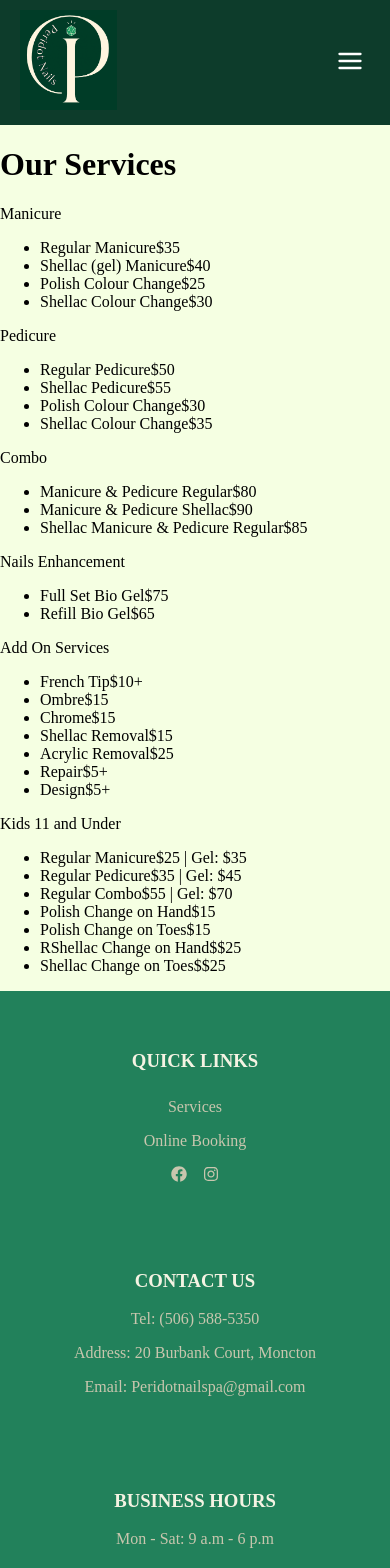
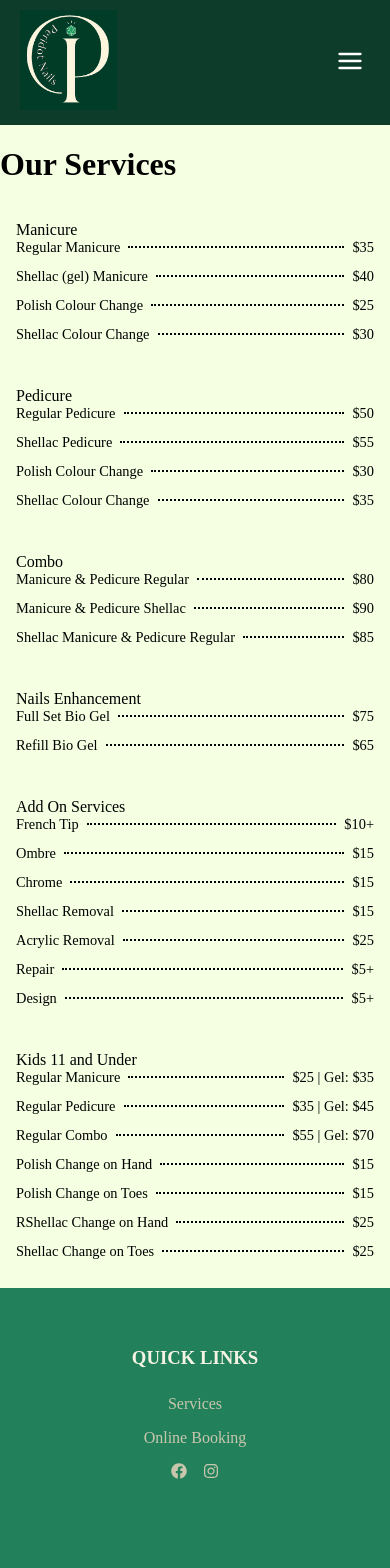
Before and after one commit to LeoNguyen0503/Peridot_Nail, a React (Vite) app in the folder peridot-project/: page /services in a window 390 px wide. Shown: the top 1568 px of the page. Built offline with nearby package versions, Linux system fonts and the light colour scheme.

Commit message:
small change

```diff
--- a/peridot-project/src/App.jsx
+++ b/peridot-project/src/App.jsx
@@ -1,13 +1,19 @@
 import Header from './components/Header'
 import Footer from './components/Footer'
-import {Outlet} from 'react-router-dom'
-import {useRef, createContext} from 'react'
+import {Outlet, useLocation} from 'react-router-dom'
+import {useRef, createContext, useEffect} from 'react'
 
 export const ScrollContext = createContext();
 
 function App() {
 
     const footerRef = useRef(null);
+
+    const location = useLocation();
+
+    useEffect(() => {
+        window.scrollTo({top: 0, behavior: "smooth"});
+    }, [location.pathname])
 
     const scrollToFooter = () => {
         footerRef.current?.scrollIntoView({behavior: "smooth"});
--- a/peridot-project/src/index.css
+++ b/peridot-project/src/index.css
@@ -69,6 +69,7 @@ header{
     align-items: center;
     justify-content: center;
     padding: 10px 20px;
+    /*width: 100%;*/
     background-color: var(--darkgreen);
 }
 
@@ -324,7 +325,7 @@ footer hr{
     color: var(--darkgreen);
     margin-bottom: 0;
     font-size: 2rem;
-    font-family: cursive;
+    font-family: arial, sans-serif;
     font-weight: lighter;
 }
 
@@ -426,7 +427,58 @@ footer hr{
 
 /*Service page*/
 
+.price-section {
+    padding: 1rem;
+    color: black;
+}
 
+.category-title {
+    font-weight: bold;
+    border: 1px solid goldenrod;
+    display: inline-block;
+    padding: 0.5rem 1rem;
+    margin-bottom: 1rem;
+}
+
+.service-list {
+    list-style: none;
+    padding: 0;
+    margin: 0;
+}
+
+.service-item {
+    display: flex;
+    align-items: center;
+    font-size: 1rem;
+    margin-bottom: 0.75rem;
+    flex-wrap: nowrap;
+}
+
+.service-name {
+    white-space: nowrap;
+}
+
+.dots {
+    flex: 1;
+    border-bottom: 2px dotted black;
+    margin: 0 0.5rem;
+}
+
+.price {
+    white-space: nowrap;
+}
+
+/* Mobile responsiveness */
+@media (max-width: 768px) {
+    .service-item {
+        font-size: 0.9rem;
+    }
+
+    .category-title {
+        font-size: 0.9rem;
+        padding: 0.3rem 0.8rem;
+    }
+}
 
 /*Responsive design*/
 
--- a/peridot-project/src/pages/Services.jsx
+++ b/peridot-project/src/pages/Services.jsx
@@ -48,8 +48,8 @@ function Services(){
         {name: "Regular Combo", price: "$55 | Gel: $70"},
         {name: "Polish Change on Hand", price: "$15"},
         {name: "Polish Change on Toes", price: "$15"},
-        {name: "RShellac Change on Hand", price: "$$25"},
-        {name: "Shellac Change on Toes", price: "$$25"},
+        {name: "RShellac Change on Hand", price: "$25"},
+        {name: "Shellac Change on Toes", price: "$25"},
     ]
 
     return (
```
